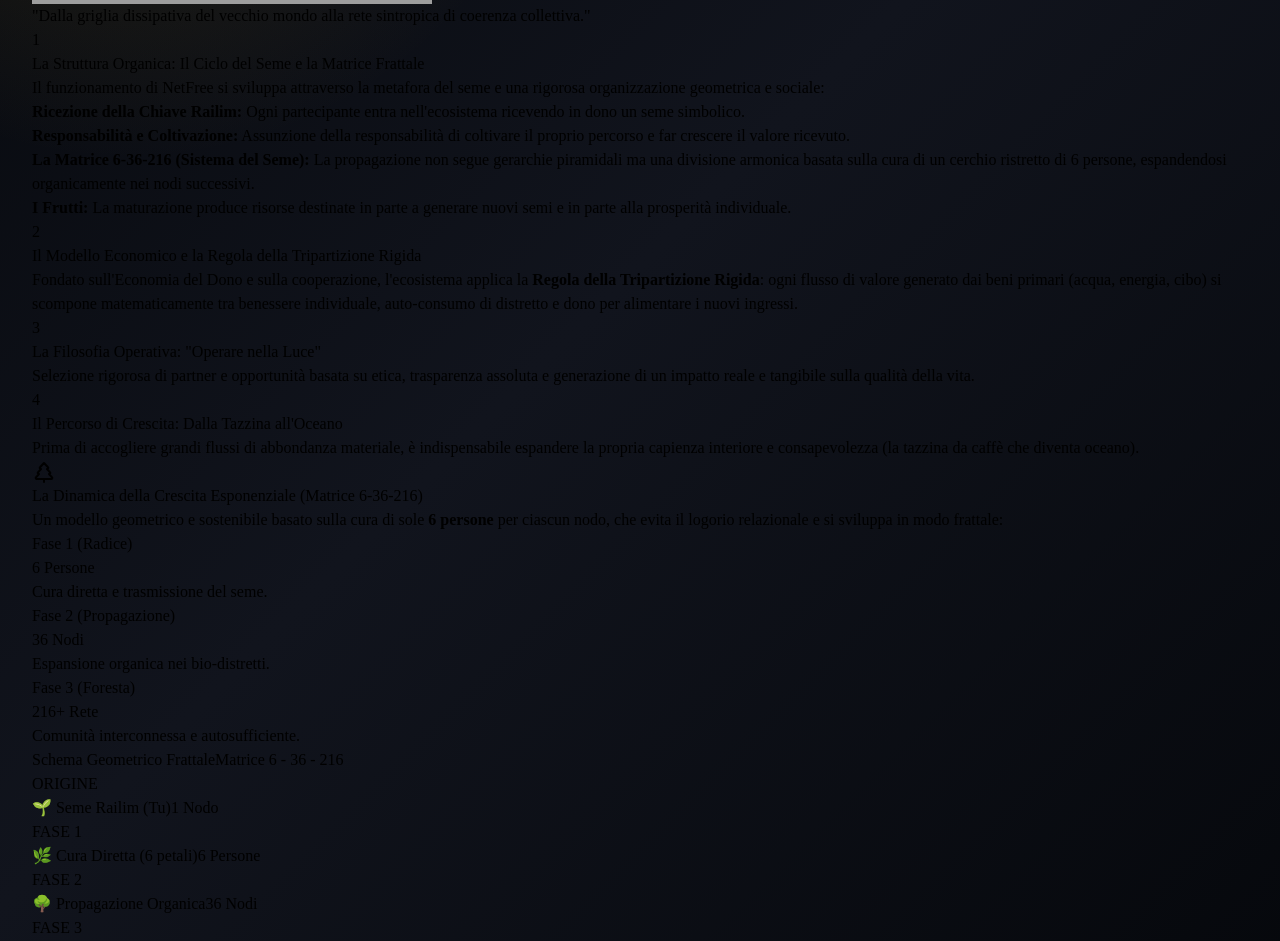
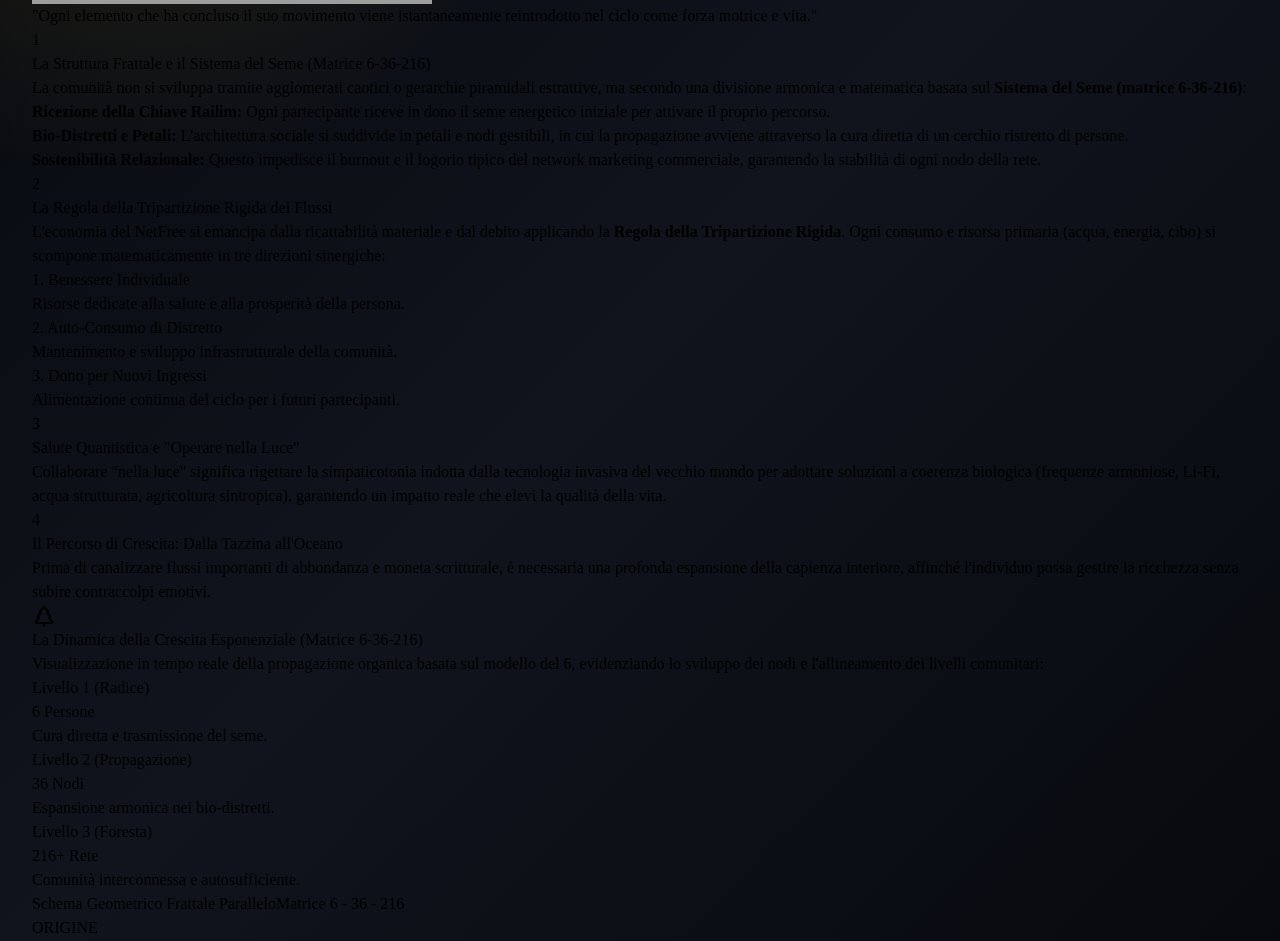
Before and after one commit to railim45-maker/LCR-Netfree-RWA, a React (Vite) app in the folder client/: page /privato/netfree in a window 1280 px wide. Shown: the part 440-1381 px from the top of the page. Built offline with nearby package versions, Linux system fonts and the light colour scheme; grey boxes are pictures that could not be loaded.

Commit message:
Update NetFreeDeepDive.tsx

```diff
--- a/client/src/pages/NetFreeDeepDive.tsx
+++ b/client/src/pages/NetFreeDeepDive.tsx
@@ -1,5 +1,5 @@
 import { Link } from "wouter";
-import { ArrowRight, Sparkles, Users, TreePine, Sun, ShieldCheck } from "lucide-react";
+import { ArrowRight, Sparkles, Users, TreePine, Sun, ShieldCheck, Cpu, Droplet, Zap, HeartHandshake } from "lucide-react";
 
 export default function NetFreeDeepDive() {
   return (
@@ -33,75 +33,88 @@ export default function NetFreeDeepDive() {
             <Sparkles className="w-3.5 h-3.5 text-emerald-600" /> Il Nuovo Concetto di Network
           </div>
           <h1 className="text-3xl md:text-5xl font-bold font-serif text-stone-900 leading-tight">
-            NetFree: Oltre il Modello Estrattivo
+            NetFree: L'Infrastruttura Sintropica e Sociale
           </h1>
           <p className="text-base md:text-lg text-stone-600 max-w-2xl mx-auto leading-relaxed font-light">
-            L'unione di <strong>"Net"</strong> (la rete di persone) e <strong>"Free"</strong> (la libertà multidimensionale). Un ecosistema sintropico pensato per superare le sfide moderne, l'inflazione e la dipendenza.
+            L'unione di <strong>"Net"</strong> (la rete di persone) e <strong>"Free"</strong> (la libertà multidimensionale). Il passaggio definitivo dalla griglia dissipativa del vecchio mondo alla rete sintropica di coerenza collettiva.
           </p>
 
           {/* IMMAGINE EVOCATIVA */}
           <div className="rounded-3xl overflow-hidden border border-stone-200 shadow-xl max-h-[380px] relative mt-6">
             <img
-              src="https://images.unsplash.com/photo-1542273917363-3b1817f69a2d?q=80&w=1200&auto=format&fit=crop"
+              src="https://images.unsplash.com/photo-1518531933037-91b2f5f229cc?q=80&w=1200&auto=format&fit=crop"
               alt="Ecosistema NetFree"
               className="w-full h-full object-cover filter brightness-95"
             />
             <div className="absolute inset-0 bg-gradient-to-t from-stone-900/60 via-transparent to-transparent flex items-end p-6">
-              <p className="text-white text-sm font-light italic">"Dalla griglia dissipativa del vecchio mondo alla rete sintropica di coerenza collettiva."</p>
+              <p className="text-white text-sm font-light italic">"Ogni elemento che ha concluso il suo movimento viene istantaneamente reintrodotto nel ciclo come forza motrice e vita."</p>
             </div>
           </div>
         </div>
 
-        {/* CORPO DELL'APPROFONDIMENTO: I PILASTRI INTEGRATI */}
+        {/* CORPO DELL'APPROFONDIMENTO: LE LOGICHE STRUTTURALI */}
         <div className="rounded-3xl border border-stone-200/90 bg-white/95 backdrop-blur-xl p-8 md:p-12 shadow-xl space-y-10">
 
-          {/* PILASTRO 1 */}
+          {/* LOGICA 1: LA MATRICE FRATTALE E IL SISTEMA DEL SEME */}
           <div className="space-y-3">
             <div className="flex items-center gap-3">
               <span className="w-8 h-8 rounded-full bg-emerald-50 text-emerald-800 border border-emerald-200 flex items-center justify-center font-bold text-xs font-mono">1</span>
-              <h3 className="text-xl font-bold font-serif text-stone-900">La Struttura Organica: Il Ciclo del Seme e la Matrice Frattale</h3>
+              <h3 className="text-xl font-bold font-serif text-stone-900">La Struttura Frattale e il Sistema del Seme (Matrice 6-36-216)</h3>
             </div>
             <p className="text-stone-600 leading-relaxed pl-11 text-sm md:text-base font-light">
-              Il funzionamento di NetFree si sviluppa attraverso la metafora del seme e una rigorosa organizzazione geometrica e sociale:
+              La comunità non si sviluppa tramite agglomerati caotici o gerarchie piramidali estrattive, ma secondo una divisione armonica e matematica basata sul <strong>Sistema del Seme (matrice 6-36-216)</strong>:
             </p>
             <ul className="space-y-2 pl-11 text-sm md:text-base text-stone-600 list-disc list-inside font-light">
-              <li><strong>Ricezione della Chiave Railim:</strong> Ogni partecipante entra nell'ecosistema ricevendo in dono un seme simbolico.</li>
-              <li><strong>Responsabilità e Coltivazione:</strong> Assunzione della responsabilità di coltivare il proprio percorso e far crescere il valore ricevuto.</li>
-              <li><strong>La Matrice 6-36-216 (Sistema del Seme):</strong> La propagazione non segue gerarchie piramidali ma una divisione armonica basata sulla cura di un cerchio ristretto di 6 persone, espandendosi organicamente nei nodi successivi.</li>
-              <li><strong>I Frutti:</strong> La maturazione produce risorse destinate in parte a generare nuovi semi e in parte alla prosperità individuale.</li>
+              <li><strong>Ricezione della Chiave Railim:</strong> Ogni partecipante riceve in dono il seme energetico iniziale per attivare il proprio percorso.</li>
+              <li><strong>Bio-Distretti e Petali:</strong> L'architettura sociale si suddivide in petali e nodi gestibili, in cui la propagazione avviene attraverso la cura diretta di un cerchio ristretto di persone.</li>
+              <li><strong>Sostenibilità Relazionale:</strong> Questo impedisce il burnout e il logorio tipico del network marketing commerciale, garantendo la stabilità di ogni nodo della rete.</li>
             </ul>
           </div>
 
-          {/* PILASTRO 2 */}
+          {/* LOGICA 2: LA REGOLA DELLA TRIPARTIZIONE RIGIDA */}
           <div className="space-y-3">
             <div className="flex items-center gap-3">
               <span className="w-8 h-8 rounded-full bg-emerald-50 text-emerald-800 border border-emerald-200 flex items-center justify-center font-bold text-xs font-mono">2</span>
-              <h3 className="text-xl font-bold font-serif text-stone-900">Il Modello Economico e la Regola della Tripartizione Rigida</h3>
+              <h3 className="text-xl font-bold font-serif text-stone-900">La Regola della Tripartizione Rigida dei Flussi</h3>
             </div>
             <p className="text-stone-600 leading-relaxed pl-11 text-sm md:text-base font-light">
-              Fondato sull'Economia del Dono e sulla cooperazione, l'ecosistema applica la <strong>Regola della Tripartizione Rigida</strong>: ogni flusso di valore generato dai beni primari (acqua, energia, cibo) si scompone matematicamente tra benessere individuale, auto-consumo di distretto e dono per alimentare i nuovi ingressi.
+              L'economia del NetFree si emancipa dalla ricattabilità materiale e dal debito applicando la <strong>Regola della Tripartizione Rigida</strong>. Ogni consumo e risorsa primaria (acqua, energia, cibo) si scompone matematicamente in tre direzioni sinergiche:
+            </p>
+            <div className="grid grid-cols-1 md:grid-cols-3 gap-4 pl-11 pt-2">
+              <div className="p-4 rounded-2xl bg-emerald-50/50 border border-emerald-100 text-center space-y-1">
+                <span className="font-bold text-emerald-900 text-xs uppercase">1. Benessere Individuale</span>
+                <p className="text-xs text-stone-600 font-light">Risorse dedicate alla salute e alla prosperità della persona.</p>
+              </div>
+              <div className="p-4 rounded-2xl bg-teal-50/50 border border-teal-100 text-center space-y-1">
+                <span className="font-bold text-teal-900 text-xs uppercase">2. Auto-Consumo di Distretto</span>
+                <p className="text-xs text-stone-600 font-light">Mantenimento e sviluppo infrastrutturale della comunità.</p>
+              </div>
+              <div className="p-4 rounded-2xl bg-sky-50/50 border border-sky-100 text-center space-y-1">
+                <span className="font-bold text-sky-900 text-xs uppercase">3. Dono per Nuovi Ingressi</span>
+                <p className="text-xs text-stone-600 font-light">Alimentazione continua del ciclo per i futuri partecipanti.</p>
+              </div>
+            </div>
+          </div>
+
+          {/* LOGICA 3: FILOSOFIA "OPERARE NELLA LUCE" E SALUTE QUANTISTICA */}
+          <div className="space-y-3">
+            <div className="flex items-center gap-3">
+              <span className="w-8 h-8 rounded-full bg-emerald-50 text-emerald-800 border border-emerald-200 flex items-center justify-center font-bold text-xs font-mono">3</span>
+              <h3 className="text-xl font-bold font-serif text-stone-900">Salute Quantistica e "Operare nella Luce"</h3>
+            </div>
+            <p className="text-stone-600 leading-relaxed pl-11 text-sm md:text-base font-light">
+              Collaborare "nella luce" significa rigettare la simpaticotonia indotta dalla tecnologia invasiva del vecchio mondo per adottare soluzioni a coerenza biologica (frequenze armoniose, Li-Fi, acqua strutturata, agricoltura sintropica), garantendo un impatto reale che elevi la qualità della vita.
             </p>
           </div>
 
-          {/* PILASTRO 3 */}
-          <div className="space-y-3">
-            <div className="flex items-center gap-3">
-              <span className="w-8 h-8 rounded-full bg-emerald-50 text-emerald-800 border border-emerald-200 flex items-center justify-center font-bold text-xs font-mono">3</span>
-              <h3 className="text-xl font-bold font-serif text-stone-900">La Filosofia Operativa: "Operare nella Luce"</h3>
-            </div>
-            <p className="text-stone-600 leading-relaxed pl-11 text-sm md:text-base font-light">
-              Selezione rigorosa di partner e opportunità basata su etica, trasparenza assoluta e generazione di un impatto reale e tangibile sulla qualità della vita.
-            </p>
-          </div>
-
-          {/* PILASTRO 4 */}
+          {/* LOGICA 4: LA TAZZINA E L'OCEANO */}
           <div className="space-y-3">
             <div className="flex items-center gap-3">
               <span className="w-8 h-8 rounded-full bg-emerald-50 text-emerald-800 border border-emerald-200 flex items-center justify-center font-bold text-xs font-mono">4</span>
               <h3 className="text-xl font-bold font-serif text-stone-900">Il Percorso di Crescita: Dalla Tazzina all'Oceano</h3>
             </div>
             <p className="text-stone-600 leading-relaxed pl-11 text-sm md:text-base font-light">
-              Prima di accogliere grandi flussi di abbondanza materiale, è indispensabile espandere la propria capienza interiore e consapevolezza (la tazzina da caffè che diventa oceano).
+              Prima di canalizzare flussi importanti di abbondanza e moneta scritturale, è necessaria una profonda espansione della capienza interiore, affinché l'individuo possa gestire la ricchezza senza subire contraccolpi emotivi.
             </p>
           </div>
 
@@ -117,28 +130,28 @@ export default function NetFreeDeepDive() {
           </div>
 
           <p className="text-stone-600 text-sm md:text-base font-light leading-relaxed">
-            Un modello geometrico e sostenibile basato sulla cura di sole <strong>6 persone</strong> per ciascun nodo, che evita il logorio relazionale e si sviluppa in modo frattale:
+            Visualizzazione in tempo reale della propagazione organica basata sul modello del 6, evidenziando lo sviluppo dei nodi e l'allineamento dei livelli comunitari:
           </p>
 
           {/* KPI NUMERICI DEI LIVELLI */}
           <div className="grid grid-cols-1 md:grid-cols-3 gap-6">
             <div className="p-6 rounded-2xl bg-white border border-emerald-100 shadow-sm text-center space-y-2 relative overflow-hidden">
               <div className="absolute top-0 left-0 right-0 h-1 bg-emerald-400" />
-              <span className="text-xs uppercase tracking-widest text-emerald-700 font-mono font-bold">Fase 1 (Radice)</span>
+              <span className="text-xs uppercase tracking-widest text-emerald-700 font-mono font-bold">Livello 1 (Radice)</span>
               <h4 className="text-3xl font-bold font-serif text-stone-900">6 Persone</h4>
               <p className="text-xs text-stone-500 font-light">Cura diretta e trasmissione del seme.</p>
             </div>
 
             <div className="p-6 rounded-2xl bg-white border border-emerald-100 shadow-sm text-center space-y-2 relative overflow-hidden">
               <div className="absolute top-0 left-0 right-0 h-1 bg-teal-400" />
-              <span className="text-xs uppercase tracking-widest text-teal-700 font-mono font-bold">Fase 2 (Propagazione)</span>
+              <span className="text-xs uppercase tracking-widest text-teal-700 font-mono font-bold">Livello 2 (Propagazione)</span>
               <h4 className="text-3xl font-bold font-serif text-stone-900">36 Nodi</h4>
-              <p className="text-xs text-stone-500 font-light">Espansione organica nei bio-distretti.</p>
+              <p className="text-xs text-stone-500 font-light">Espansione armonica nei bio-distretti.</p>
             </div>
 
             <div className="p-6 rounded-2xl bg-white border border-emerald-100 shadow-sm text-center space-y-2 relative overflow-hidden">
               <div className="absolute top-0 left-0 right-0 h-1 bg-sky-400" />
-              <span className="text-xs uppercase tracking-widest text-sky-700 font-mono font-bold">Fase 3 (Foresta)</span>
+              <span className="text-xs uppercase tracking-widest text-sky-700 font-mono font-bold">Livello 3 (Foresta)</span>
               <h4 className="text-3xl font-bold font-serif text-stone-900">216+ Rete</h4>
               <p className="text-xs text-stone-500 font-light">Comunità interconnessa e autosufficiente.</p>
             </div>
@@ -149,7 +162,7 @@ export default function NetFreeDeepDive() {
             <div className="absolute -right-20 -bottom-20 w-64 h-64 bg-emerald-500/10 rounded-full blur-3xl pointer-events-none" />
 
             <div className="flex items-center justify-between border-b border-stone-800 pb-4">
-              <span className="text-xs uppercase tracking-widest text-emerald-400 font-mono">Schema Geometrico Frattale</span>
+              <span className="text-xs uppercase tracking-widest text-emerald-400 font-mono">Schema Geometrico Frattale Parallelo</span>
               <span className="text-xs text-stone-400">Matrice 6 - 36 - 216</span>
             </div>
 
@@ -163,7 +176,7 @@ export default function NetFreeDeepDive() {
               </div>
 
               <div className="flex items-center gap-4 pl-4 md:pl-8 border-l border-emerald-500/30">
-                <div className="w-20 text-teal-400 font-semibold">FASE 1</div>
+                <div className="w-20 text-teal-400 font-semibold">LIVELLO 1</div>
                 <div className="flex-1 bg-stone-800/80 p-3 rounded-xl border border-stone-700 flex items-center justify-between">
                   <span>🌿 Cura Diretta (6 petali)</span>
                   <span className="text-teal-400">6 Persone</span>
@@ -171,7 +184,7 @@ export default function NetFreeDeepDive() {
               </div>
 
               <div className="flex items-center gap-4 pl-8 md:pl-16 border-l border-teal-500/30">
-                <div className="w-16 text-sky-400 font-semibold">FASE 2</div>
+                <div className="w-16 text-sky-400 font-semibold">LIVELLO 2</div>
                 <div className="flex-1 bg-stone-800/80 p-3 rounded-xl border border-stone-700 flex items-center justify-between">
                   <span>🌳 Propagazione Organica</span>
                   <span className="text-sky-400">36 Nodi</span>
@@ -179,7 +192,7 @@ export default function NetFreeDeepDive() {
               </div>
 
               <div className="flex items-center gap-4 pl-12 md:pl-24 border-l border-sky-500/30">
-                <div className="w-12 text-amber-400 font-semibold">FASE 3</div>
+                <div className="w-12 text-amber-400 font-semibold">LIVELLO 3</div>
                 <div className="flex-1 bg-stone-800/80 p-3 rounded-xl border border-stone-700 flex items-center justify-between">
                   <span>🌲 Rete Frattale Completa (Foresta)</span>
                   <span className="text-amber-400">216+ Persone</span>
```
